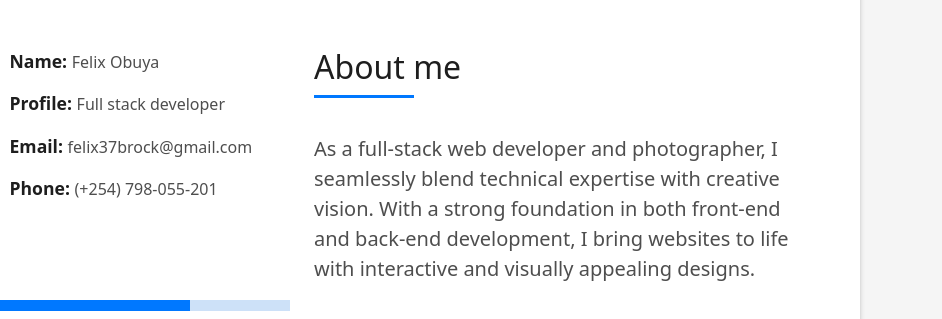
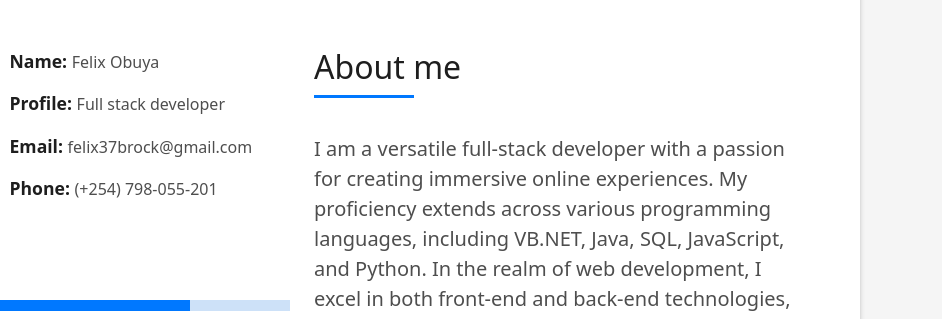
Before and after one commit to obuyajr/obuya-portfolio, a plain HTML site: page index.html in a window 1280 px wide. Shown: the part 880-1199 px from the top of the page, 338-1280 px from the left. Drawn offline with Linux system fonts and the light colour scheme.

```diff
--- a/index.html
+++ b/index.html
@@ -169,9 +169,13 @@
                       </h5>
                     </div>
                     <p class="lead">
-                      As a full-stack web developer and photographer, I seamlessly blend technical expertise with
-                      creative vision. With a strong foundation in both front-end and back-end development, I bring
-                      websites to life with interactive and visually appealing designs.
+                      I am a versatile full-stack developer with a passion for creating immersive online experiences. My proficiency extends across various programming languages, including VB.NET, Java, SQL, JavaScript, and Python.
+
+                      In the realm of web development, I excel in both front-end and back-end technologies, allowing me to craft websites that not only showcase seamless functionality but also captivate users with visually stunning designs. My expertise in VB.NET, Java, and Python empowers me to build robust back-end systems, ensuring the smooth operation of web applications.
+
+                      Whether it's developing dynamic web applications, optimizing databases with SQL, or incorporating engaging user interfaces with JavaScript, I thrive on challenges that push the boundaries of innovation. My commitment to staying abreast of the latest industry trends allows me to deliver cutting-edge solutions.
+
+                      In essence, I am not just a developer; I am a tech enthusiast who seamlessly integrates technical prowess with a creative flair that leave a lasting impression.
                     </p>
 
                   </div>
```
